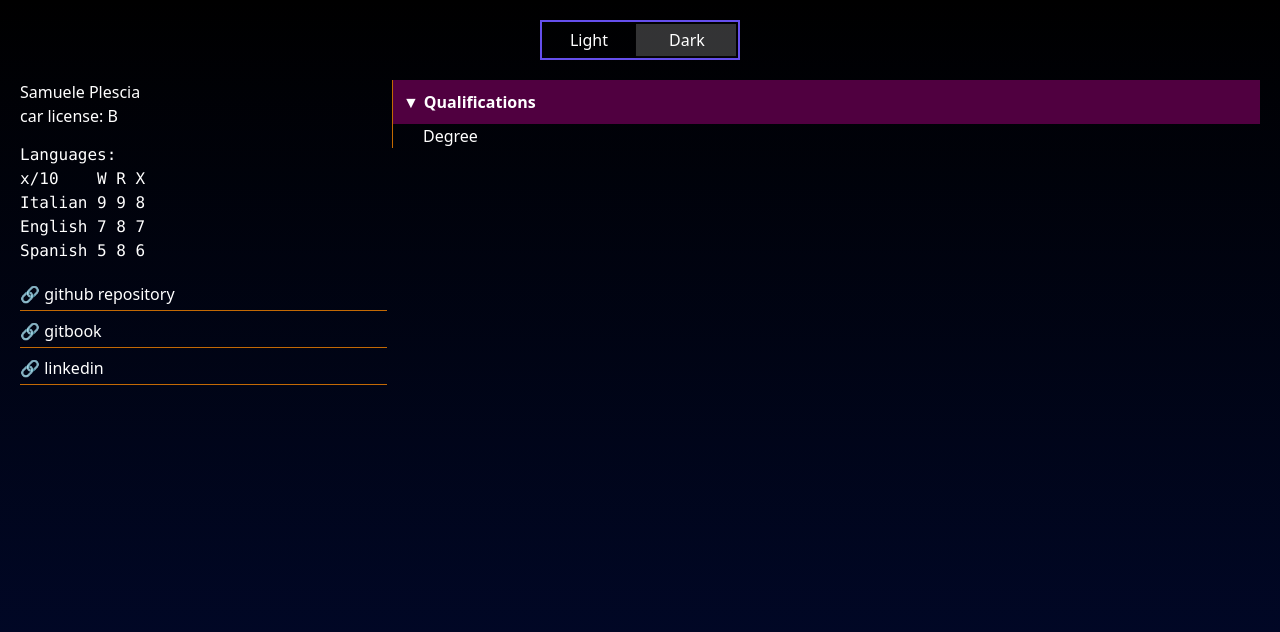
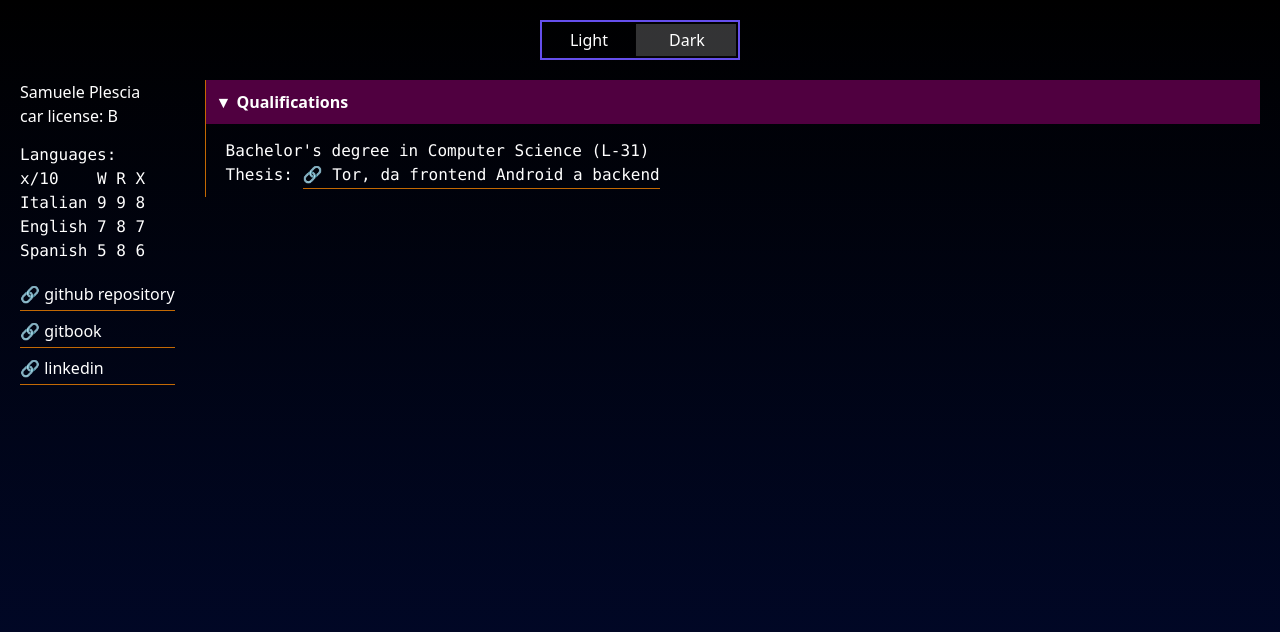
Before and after one commit to plsamu/plsamu.github.io, a Next.js app in the folder cv/: page / in a window 1280 px wide. Both pictures are taken after a click on the heading "Qualifications". Shown: the top 632 px of the page. Built offline with nearby package versions, Linux system fonts and the light colour scheme.

Commit message:
better LinkToBlank component

```diff
--- a/cv/src/app/page.tsx
+++ b/cv/src/app/page.tsx
@@ -4,10 +4,8 @@ import Column2 from "@/components/column2"
 export default function Home() {
 	return (
 		<main>
-			<div className="row">
-				<Column1/>
-				<Column2/>
-			</div>
+			<Column1 />
+			<Column2 />
 		</main>
 	)
 }
--- a/cv/src/components/column2.tsx
+++ b/cv/src/components/column2.tsx
@@ -1,9 +1,19 @@
 import DetailsContainer from "./details";
+import LinkToBlank from "./link_to_blank";
 
 function Column2(): React.JSX.Element {
+
 	return (
 		<div className="column2">
-			<DetailsContainer children summaryText={"Qualifications"} contentText={"Degree"} />
+			<DetailsContainer summaryText={"Qualifications"}>
+				Bachelor's degree in Computer Science (L-31)
+				<br></br>
+				Thesis: <LinkToBlank
+					url={"https://computerscience.unicam.it/marcantoni/tesi/Tor%20da%20frontend%20Android%20a%20backend.pdf"}
+					text={"Tor, da frontend Android a backend"}
+					css={{display:"inline"}}
+					/>
+			</DetailsContainer>
 		</div>
 	)
 }
--- a/cv/src/components/details.tsx
+++ b/cv/src/components/details.tsx
@@ -1,12 +1,16 @@
-function DetailsContainer(obj: {
+function DetailsContainer({
+	children, summaryText
+}: {
 	children: null | React.ReactNode;
 	summaryText: string;
-	contentText: string;
 }): React.JSX.Element {
+	// <pre className="details-content">{obj.contentText}</pre>
 	return (
 		<details className="unselectable">
-			<summary className="unselectable">{obj.summaryText}</summary>
-			<div className="unselectable details-content">{obj.contentText}</div>
+			<summary className="unselectable">{summaryText}</summary>
+			<pre className="unselectable details-content">
+				{children}
+			</pre>
 		</details>
 	)
 }
--- a/cv/src/components/link_to_blank.tsx
+++ b/cv/src/components/link_to_blank.tsx
@@ -1,4 +1,6 @@
-function LinkToBlank({ url, text }: { url: string; text: string }): React.JSX.Element {
-	return <a href={url} target="_blank">{text}</a>
+import { CSSProperties } from "react";
+
+function LinkToBlank({ url, text, css }: { url: string; text: string, css: CSSProperties }): React.JSX.Element {
+	return <a href={url} target="_blank" style={css}>{text}</a>
 }
 export default LinkToBlank;
--- a/cv/src/css/components.css
+++ b/cv/src/css/components.css
@@ -30,6 +30,6 @@ details {
 	}
 
 	&>.details-content {
-		margin-left: 30px;
+		margin-left: 20px;
 	}
 }
--- a/cv/src/css/layout.css
+++ b/cv/src/css/layout.css
@@ -10,20 +10,22 @@ body {
 			var(--background-end-rgb)) var(--background-start-rgb);
 }
 
+main {
+	display: flex;
+	min-width: 100%;
+}
+
 @media screen and (min-width: 600px) {
-	main {
-		min-width: 100%;
-	}
-
 	.column1 {
-		padding-right: 5px;
 		float: left;
-		width: 30%;
+		max-width: 30%;
+		padding-right: 30px;
 	}
 
 	.column2 {
+		display: block;
 		float: left;
-		width: 70%;
+		flex: 1;
 	}
 }
 
@@ -33,8 +35,13 @@ body {
 	other instead of next to each other
 */
 @media screen and (max-width: 600px) {
+	main {
+		display: flex;
+		flex-direction: column;
+	}
 	.column1 {
 		width: 100%;
+		margin-bottom: 30px;
 	}
 
 	.column2 {
--- a/cv/src/css/text.css
+++ b/cv/src/css/text.css
@@ -29,4 +29,9 @@ pre {
 	padding-bottom: 10px;
 	display: block;
 	margin: 5px 0px 5px 0px;
+	white-space: pre-wrap; /* css-3 */
+    white-space: -moz-pre-wrap; /* Mozilla, since 1999 */
+    white-space: -pre-wrap; /* Opera 4-6 */
+    white-space: -o-pre-wrap; /* Opera 7 */
+    word-wrap: break-word; /* Internet Explorer 5.5+ */
 }
```
